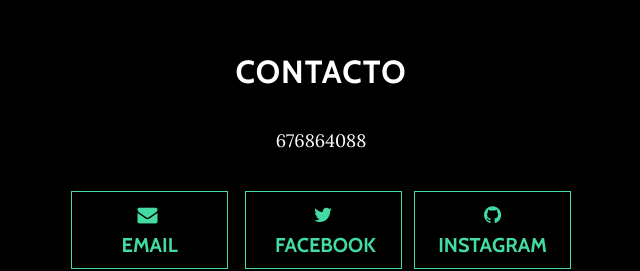
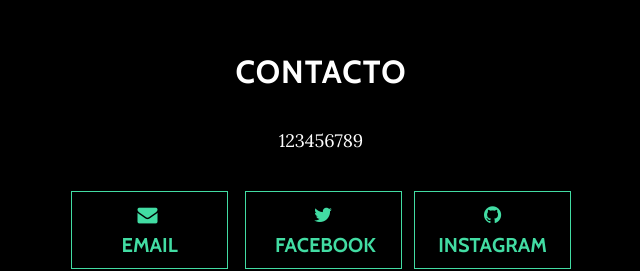
Before and after one commit to Greg0109/Itzalak, a plain HTML site: page index.html in a window 1280 px wide. Shown: the part 2110-2381 px from the top of the page, 319-959 px from the left. Drawn offline with nearby package versions, Linux system fonts and the light colour scheme.

Commit message:
Small change

```diff
--- a/index.html
+++ b/index.html
@@ -57,7 +57,7 @@
             <div class="row">
                 <div class="col-lg-8 mx-auto">
                     <h2>Contacto</h2>
-                    <p>676864088</p>
+                    <p>123456789</p>
                     <ul class="list-inline banner-social-buttons">
                         <li class="list-inline-item">&nbsp;<button class="btn btn-primary btn-lg btn-default" type="button"><span class="network-name">&nbsp; &nbsp; <i class="fa fa-envelope fa-fw"></i>&nbsp; &nbsp; &nbsp; email</span></button></li>
                         <li class="list-inline-item">&nbsp;<button class="btn btn-primary btn-lg btn-default" type="button"><i class="fa fa-twitter fa-fw"></i><span class="network-name">&nbsp;Facebook</span></button></li>
```
